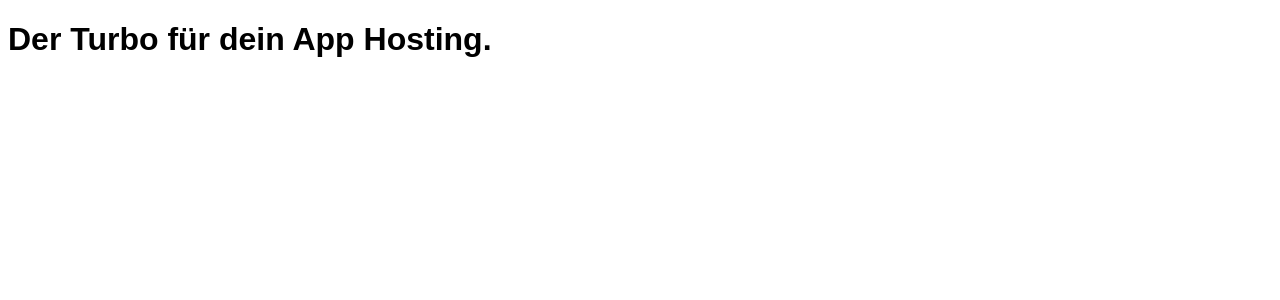
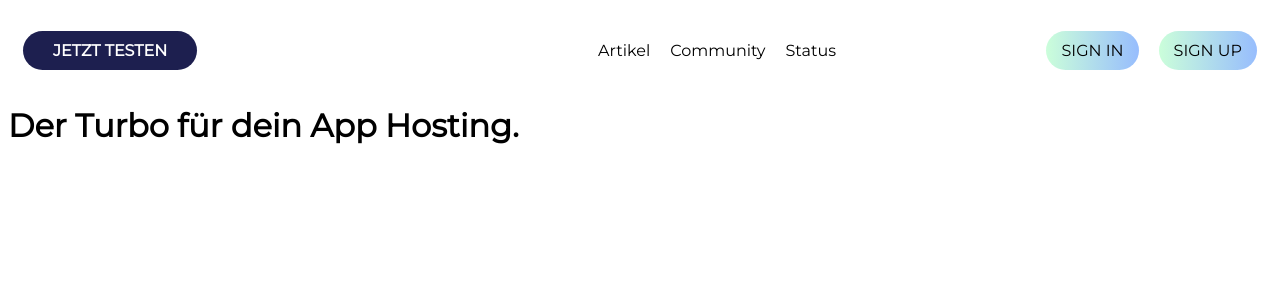
Before and after one commit to renuo/deplo.io-landing-page, a PHP site: page / in a window 1280 px wide. Shown: the top 300 px of the page. Run offline with PHP 8.4, Linux system fonts and the light colour scheme.

Commit message:
Add navigation bar

```diff
--- a/src/css/style.css
+++ b/src/css/style.css
@@ -1,3 +1,77 @@
+@import url('https://fonts.googleapis.com/css?family=Montserrat&display=swap');
+
+:root {
+    --bg-primary: #1D1F4F;
+
+    --btn-gradient: linear-gradient(90deg, #CBFEDA 0%, #97BDFD 100%);
+    --radius-1: 5px;
+    --radius-2: 10px;
+    --radius-3: 15px;
+    --radius-4: 20px;
+
+    --padding-1: 5px;
+    --padding-2: 10px;
+    --padding-3: 15px;
+
+    --color-dark: black;
+    --color-light: white;
+}
+
 body {
-    font-family: sans-serif;
+    font-family: 'Montserrat', sans-serif;
 }
+
+.navbar a {
+    text-decoration: none;
+    color: var(--color-dark)
+}
+
+.navbar ul {
+    display: flex;
+    justify-content: space-between;
+    align-items: center;
+    list-style: none;
+    padding: var(--padding-1);
+}
+
+.navbar li {
+    display: inline-block;
+    margin: 10px;
+}
+
+.navbar div {
+    display: inline-flex;
+}
+
+.flex {
+    display: flex;
+}
+
+.center {
+    justify-content: center;
+}
+
+
+.btn {
+    border-radius: var(--radius-4);
+    padding: var(--padding-2);
+    padding-left: 15px;
+    padding-right: 15px;
+    text-transform: uppercase;
+    white-space: nowrap;
+}
+
+a.btn-test {
+    padding-left: 30px;
+    padding-right: 30px;
+    background: var(--bg-primary);
+    color: var(--color-light);
+    font-weight: bold;
+    display: block;
+}
+
+.btn-login {
+    background: var(--btn-gradient);
+    text-transform: uppercase;
+    display: block;
+}
--- a/src/index.html
+++ b/src/index.html
@@ -9,6 +9,25 @@
     <link rel="stylesheet" href="css/style.css">
 </head>
 <body>
-  <h1>Der Turbo für dein App Hosting.</h1>
+<header>
+    <nav class="navbar">
+        <ul>
+            <li><a href="#" class="btn btn-test">Jetzt Testen</a></li>
+            <div>
+
+            </div>
+            <div class="flex center">
+                <li><a href="#">Artikel</a></li>
+                <li><a href="#">Community</a></li>
+                <li><a href="#">Status</a></li>
+            </div>
+            <div>
+                <li><a href="#" class="btn btn-login">Sign In</a></li>
+                <li><a href="#" class="btn btn-login">Sign Up</a></li>
+            </div>
+        </ul>
+    </nav>
+</header>
+<h1>Der Turbo für dein App Hosting.</h1>
 </body>
 </html>
```
